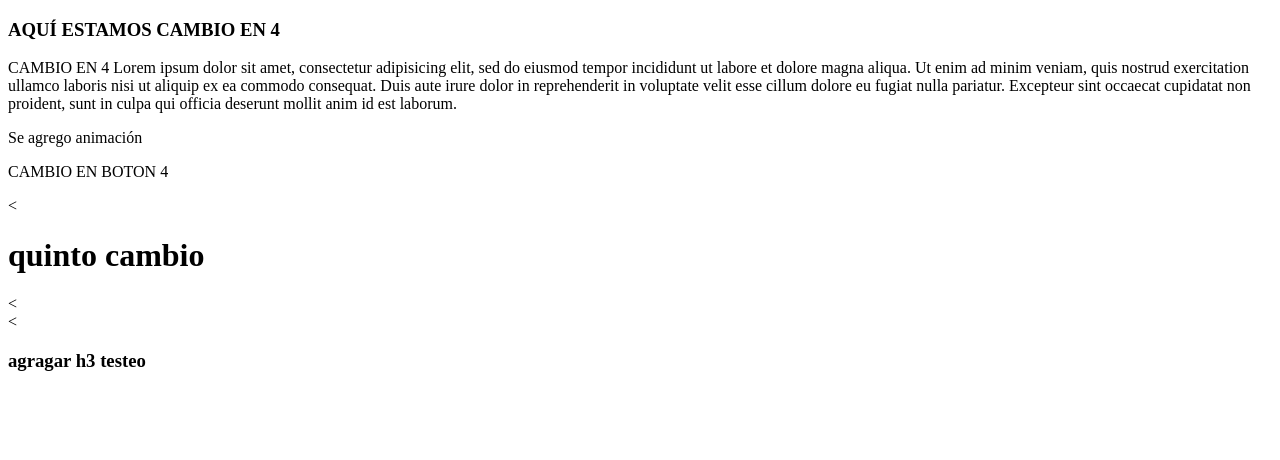
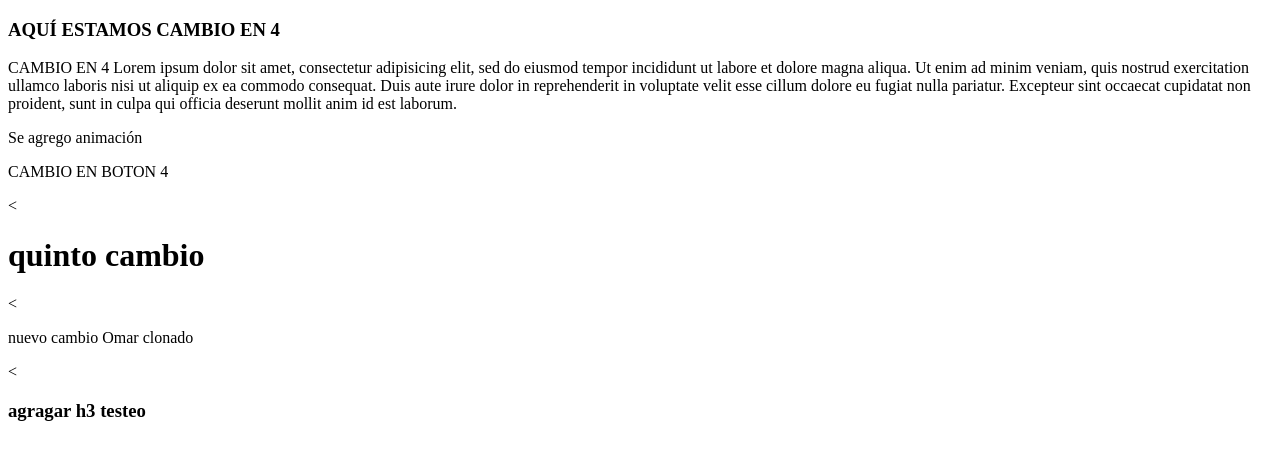
Before and after one commit to Comunidad-QVISION/GitFacilito, a plain HTML site: page index.html in a window 1280 px wide. Drawn offline with Linux system fonts and the light colour scheme.

Commit message:
Agregamos un nuevo article omar clonado

```diff
--- a/index.html
+++ b/index.html
@@ -16,6 +16,9 @@
       </article>
 
     </article>
+    <article>
+      <p>nuevo cambio Omar clonado</p>
+    </article>
     <<h3>agragar h3 testeo</h3>
   </body>
 </html>
```
